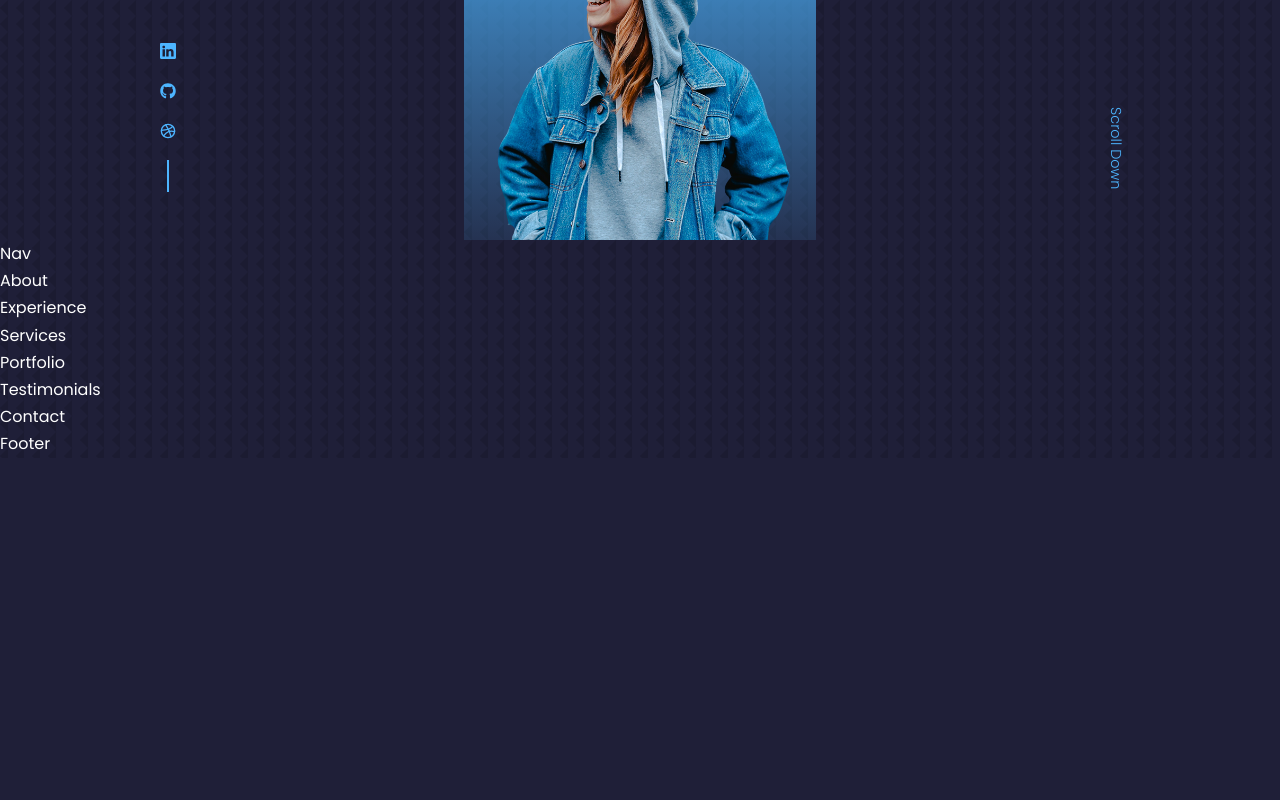
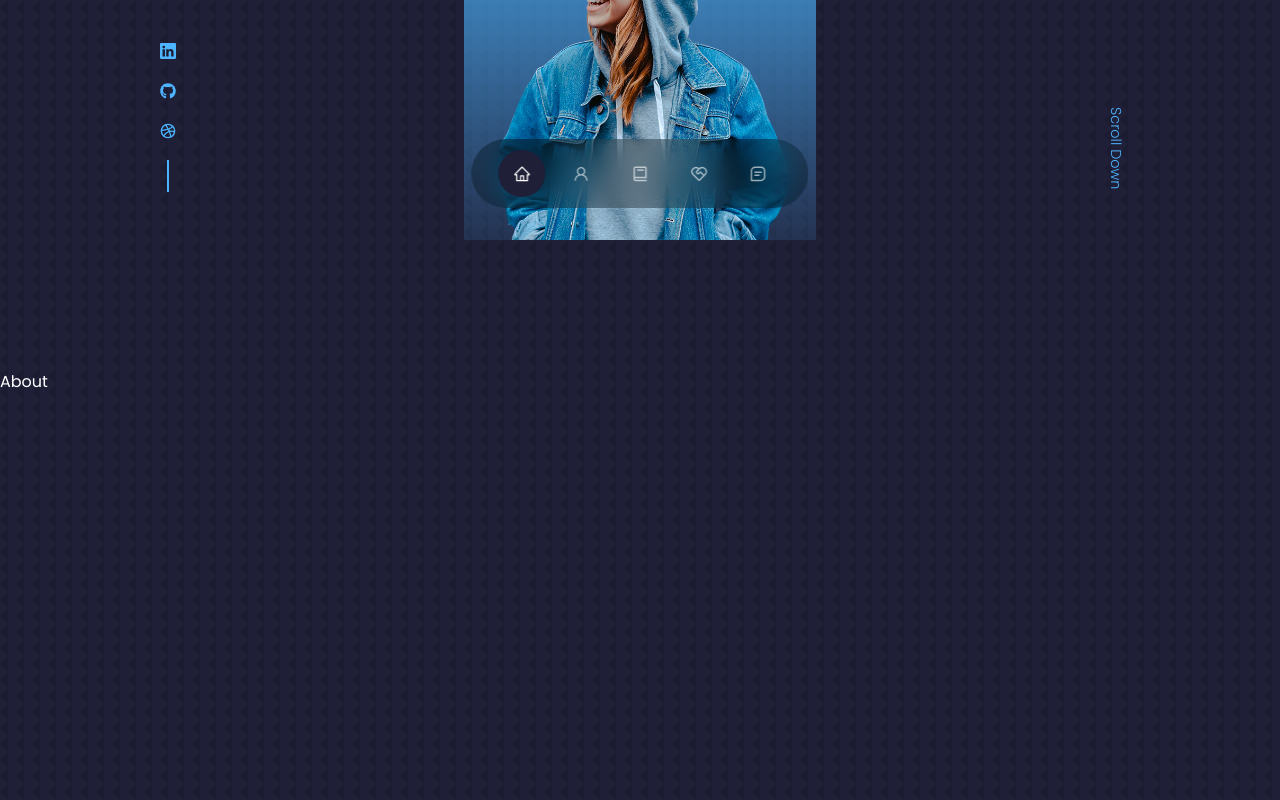
Before and after one commit to Praful-patil/react-portfolio-1, a React (Create React App) app: page / in a window 1280 px wide. Shown: the part 560-1360 px from the top of the page. Before the commit the page ends 1018 px from the top, so only its background shows below. Built offline with nearby package versions, Linux system fonts and the light colour scheme.

Commit message:
Nav Update

```diff
--- a/src/components/about/About.jsx
+++ b/src/components/about/About.jsx
@@ -3,7 +3,7 @@ import './about.css'
 
 const About = () => {
   return (
-    <div>About</div>
+    <section id='about'>About</section>
   )
 }
 
--- a/src/components/contact/Contact.jsx
+++ b/src/components/contact/Contact.jsx
@@ -3,7 +3,7 @@ import './contact.css'
 
 const Contact = () => {
   return (
-    <div>Contact</div>
+    <section id='contact'>Contact</section >
   )
 }
 
--- a/src/components/experience/Experience.jsx
+++ b/src/components/experience/Experience.jsx
@@ -3,7 +3,7 @@ import './experience.css'
 
 const Experience = () => {
   return (
-    <div>Experience</div>
+    <section id='experience'>Experience</section>
   )
 }
 
--- a/src/components/nav/Nav.jsx
+++ b/src/components/nav/Nav.jsx
@@ -1,9 +1,24 @@
 import React from 'react'
 import './nav.css'
+import {AiOutlineHome} from 'react-icons/ai'
+import {AiOutlineUser} from 'react-icons/ai'
+import {BiBook} from 'react-icons/bi'
+import {RiServiceLine} from 'react-icons/ri'
+import {BiMessageSquareDetail} from 'react-icons/bi'
+import { useState } from 'react'
+
 
 const Nav = () => {
+const [activeNav, setActiveNav]= useState ('#')
+
   return (
-    <div>Nav</div>
+    <nav>
+      <a href="#" onClick={() => setActiveNav('#')} className={activeNav === '#' ? 'active' : ''}><AiOutlineHome/></a>
+      <a href="#about" onClick={() => setActiveNav('#about')} className={activeNav === '#about' ? 'active' : ''}><AiOutlineUser/></a>
+      <a href="#experience"onClick={() => setActiveNav('#experience')} className={activeNav === '#experience' ? 'active' : ''}><BiBook/></a>
+      <a href="#services"onClick={() => setActiveNav('#services')} className={activeNav === '#services' ? 'active' : ''}><RiServiceLine/></a>
+      <a href="#contact"onClick={() => setActiveNav('#contact')} className={activeNav === '#contact' ? 'active' : ''}><BiMessageSquareDetail/></a>
+    </nav>
   )
 }
 
--- a/src/components/nav/nav.css
+++ b/src/components/nav/nav.css
@@ -0,0 +1,32 @@
+nav{
+    background:rgba(0, 0, 0, 0.3);
+    width: max-content;
+    display: block;
+    padding: 0.7rem 1.7rem;
+    z-index: 2;
+    position: fixed;
+    left: 50%;
+    transform: translateX(-50%);
+    bottom: 2rem;
+    display: flex;
+    gap: 0.8rem;
+    border-radius: 3rem;
+    backdrop-filter: blur(15px);
+}
+nav a{
+    background:transparent;
+    padding: 0.9rem;
+    border-radius: 50%;
+    display: flex;
+    color: var(--color-light);
+    font-size: 1.1rem;
+}
+
+nav a:hover{
+    background:rgba(0, 0, 0, 0.3);
+}
+
+nav a.active{
+    background:var(--color-bg);
+    color: var(--color-white);
+}
--- a/src/components/portfolio/Portfolio.jsx
+++ b/src/components/portfolio/Portfolio.jsx
@@ -3,7 +3,7 @@ import './portfolio.css'
 
 const Portfolio = () => {
   return (
-    <div>Portfolio</div>
+    <section id='portfolio'>Portfolio</section>
   )
 }
 
--- a/src/components/services/Services.jsx
+++ b/src/components/services/Services.jsx
@@ -3,7 +3,7 @@ import './services.css'
 
 const Services = () => {
   return (
-    <div>Services</div>
+    <section id='services'>Services</section>
   )
 }
 
--- a/src/components/testimonials/Testimonials.jsx
+++ b/src/components/testimonials/Testimonials.jsx
@@ -3,7 +3,7 @@ import './testimonials.css'
 
 const Testimonials = () => {
   return (
-    <div>Testimonials</div>
+    <section id='testimonials'>Testimonials</section>
   )
 }
 
--- a/src/index.css
+++ b/src/index.css
@@ -58,6 +58,7 @@ h1{
 }
 section{
     margin-top: 8rem;
+    height: 100vh;
 }
 section > h2,
 section > h5{
```
